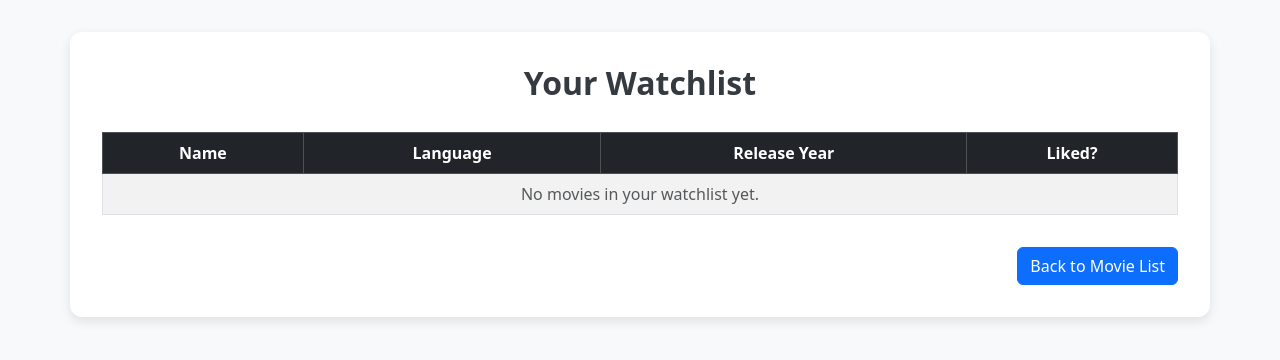
After one commit to abhi-v-10/movieProject, a Django app: page /watchlist/ in a window 1280 px wide. The commit adds this page. Shown: the top 360 px of the page. Run offline with Django 5.2, Linux system fonts and the light colour scheme; the visitor is signed in with stand-in values (Sample User, id 1); data that the repository does not hold is empty; parts of the project's set-up code (start-up, migrations or seed data) failed here and were passed over.

Commit message:
Added user specific features like watchlist

```diff
--- a/movieApp/models.py
+++ b/movieApp/models.py
@@ -15,6 +15,10 @@ class Production(models.Model):
 class OtherLanguages(models.Model):
     other_language = models.CharField(max_length=100)
 
+class User(AbstractUser):
+    mobilenumber = models.CharField(null=True, max_length=15)
+    age = models.IntegerField(null=True)
+
 class Movies(models.Model):
     name = models.CharField(max_length = 250)
     language = models.CharField(max_length = 100)
@@ -27,9 +31,12 @@ class Movies(models.Model):
     movie_details = models.OneToOneField(MovieDetails, null=True, on_delete=models.CASCADE)
     production = models.ForeignKey(Production, null=True, on_delete=models.CASCADE)
     other_languages = models.ManyToManyField(OtherLanguages, blank=True)
+    liked_by = models.ManyToManyField(User, related_name="liked_movies", blank=True)
 
+class Watchlist(models.Model):
+    user = models.ForeignKey(User, on_delete=models.CASCADE, related_name="watchlist")
+    movie = models.ForeignKey(Movies, on_delete=models.CASCADE)
+    added_at = models.DateTimeField(auto_now_add=True)
 
-
-class User(AbstractUser):
-    mobilenumber = models.CharField(null=True, max_length=15)
-    age = models.IntegerField(null=True)
+    class Meta:
+        unique_together = ['user', 'movie']
--- a/movieApp/templates/home.html
+++ b/movieApp/templates/home.html
@@ -45,7 +45,7 @@
                     <a href="{% url 'create_user' %}" class="btn btn-outline-info">Sign Up</a>
                 </p>
             {% else %}
-                <p class="text-muted mt-3">You are logged in as {{ user.username }}</p>
+                <p class="text-muted mt-3">You are logged in as {{ user.first_name }}</p>
             {% endif %}
         </div>
     </div>
--- a/movieApp/templates/relationships.html
+++ b/movieApp/templates/relationships.html
@@ -7,7 +7,7 @@
 </head>
 <body class="bg-light">
 <div class="container my-5">
-    <h2 class="mb-4 text-center">Add Movie Details, Production, and Languages</h2>
+    <h2 class="mb-4 text-center">Add Movie Details, Production</h2>
     <form method="post" class="p-4 bg-white shadow rounded">
         {% csrf_token %}
 
--- /dev/null
+++ b/movieApp/templates/watchlist.html
@@ -0,0 +1,75 @@
+<!DOCTYPE html>
+<html lang="en">
+<head>
+  <meta charset="UTF-8" />
+  <title>Your Watchlist</title>
+  <meta name="viewport" content="width=device-width, initial-scale=1.0"/>
+  <link href="https://cdn.jsdelivr.net/npm/bootstrap@5.3.6/dist/css/bootstrap.min.css" rel="stylesheet">
+  <style>
+    body {
+      background-color: #f8f9fa;
+      padding: 2rem;
+    }
+    h2 {
+      text-align: center;
+      margin-bottom: 30px;
+      font-weight: 600;
+      color: #343a40;
+    }
+    .table thead th {
+      vertical-align: middle;
+      text-align: center;
+    }
+    .table td {
+      text-align: center;
+      vertical-align: middle;
+    }
+    .watchlist-container {
+      background: white;
+      border-radius: 12px;
+      padding: 2rem;
+      box-shadow: 0 4px 12px rgba(0, 0, 0, 0.1);
+    }
+  </style>
+</head>
+<body>
+  <div class="container watchlist-container">
+    <h2>Your Watchlist</h2>
+    <div class="table-responsive">
+      <table class="table table-bordered table-hover table-striped align-middle">
+        <thead class="table-dark">
+          <tr>
+            <th>Name</th>
+            <th>Language</th>
+            <th>Release Year</th>
+            <th>Liked?</th>
+          </tr>
+        </thead>
+        <tbody>
+          {% for item in watchlist_items %}
+          <tr>
+            <td>{{ item.movie.name }}</td>
+            <td>{{ item.movie.language }}</td>
+            <td>{{ item.movie.rel_year }}</td>
+            <td>
+              {% if user in item.movie.liked_by.all %}
+                <span class="text-success fw-bold">✅</span>
+              {% else %}
+                <span class="text-danger fw-bold">❌</span>
+              {% endif %}
+            </td>
+          </tr>
+          {% empty %}
+          <tr>
+            <td colspan="4" class="text-center text-muted">No movies in your watchlist yet.</td>
+          </tr>
+          {% endfor %}
+        </tbody>
+      </table>
+    </div>
+    <div class="text-end mt-3">
+      <a href="{% url 'get_movie' %}" class="btn btn-primary">Back to Movie List</a>
+    </div>
+  </div>
+</body>
+</html>
--- a/movieApp/urls.py
+++ b/movieApp/urls.py
@@ -17,10 +17,14 @@ urlpatterns = [
     path('update_movie/<int:id>', views.update_movie, name="update_movie"),
     path('delete_movie/<int:id>', views.delete_movie, name="delete_movie"),
     path('add_relations/', views.add_relations, name="add_relations"),
+    path('like/<int:movie_id>/', views.like_movie, name='like_movie'),
+    path('watchlist/', views.watchlist, name='watchlist'),
+
 
     path('create_user/', views.create_user, name="create_user"),
     path('login_user/', views.login_user, name="login_user"),
     path('logout_user/', views.logout_user, name='logout_user'),
+    path('edit_user/', views.edit_user, name='edit_user'),
     path('profile/', views.profile, name='profile'),
     path('add_user/', views.add_user, name='add_user'),
 
--- a/movieApp/views.py
+++ b/movieApp/views.py
@@ -15,7 +15,6 @@ from rest_framework_simplejwt.views import TokenObtainPairView
 from rest_framework_simplejwt.exceptions import InvalidToken, TokenError
 from rest_framework_simplejwt.tokens import RefreshToken
 from .forms import *
-# from django.contrib.auth.models import User
 
 
 class CustomPairView(TokenObtainPairView):
@@ -25,7 +24,8 @@ class CustomPairView(TokenObtainPairView):
 def home(request):
     return render(request, 'home.html')
 
-@permission_classes([IsAuthenticated])
+# @permission_classes([IsAuthenticated])
+@login_required
 def post_movie(request):
     if request.method == "POST":
         serializer = MovieSerializer(data=request.POST)
@@ -122,6 +122,7 @@ def create_user(request):
         data = {
             "username": request.POST.get("username", ""),
             "password": request.POST.get("password", ""),
+            "email": request.POST.get("email", ""),
             "mobilenumber": request.POST.get("mobilenumber", ""),
             "age": request.POST.get("age", "")
         }
@@ -166,6 +167,25 @@ def profile(request):
     return render(request, 'profile.html', {'user': request.user})
 
 @permission_classes([IsAuthenticated])
+def edit_user(request):
+    user = request.user
+
+    if request.method == 'POST':
+        mobilenumber = request.POST.get('mobilenumber', '')
+        age = request.POST.get('age', '')
+
+        user.mobilenumber = mobilenumber
+        user.age = age
+        user.save()
+
+        return redirect('profile')
+
+    return render(request, 'edit_user.html', {
+        'mobilenumber': user.mobilenumber or '',
+        'age': user.age or '',
+    })
+
+@permission_classes([IsAuthenticated])
 def add_relations(request):
     if request.method == "POST":
         budget = request.POST.get('budget')
@@ -181,6 +201,35 @@ def add_relations(request):
             Production.objects.create(name=production_name)
         return redirect('get_movie')
     return render(request, 'relationships.html')
+
+@login_required
+def like_movie(request, movie_id):
+    try:
+        movie = Movies.objects.get(id=movie_id)
+
+        if request.user in movie.liked_by.all():
+            # ❌ Unlike
+            movie.liked_by.remove(request.user)
+
+            # ❌ Also remove from watchlist
+            Watchlist.objects.filter(user=request.user, movie=movie).delete()
+        else:
+            # ✅ Like
+            movie.liked_by.add(request.user)
+
+            # ✅ Add to watchlist if not already
+            Watchlist.objects.get_or_create(user=request.user, movie=movie)
+
+        return redirect('get_movie')
+
+    except Movies.DoesNotExist:
+        return HttpResponse("Movie not found", status=404)
+        return HttpResponse("Movie not found", status=404)
+
+@login_required
+def watchlist(request):
+    watchlist_items = Watchlist.objects.filter(user=request.user)
+    return render(request, 'watchlist.html', {'watchlist_items': watchlist_items})
 
 # ModelForm Views
 def add_user(request):
--- a/movieProject/urls.py
+++ b/movieProject/urls.py
@@ -21,5 +21,7 @@ from django.urls import path, include
 urlpatterns = [
     path('admin/', admin.site.urls),
     path('', include('movieApp.urls')),
+    path('auth/', include('social_django.urls', namespace='social')),
+
 
 ]
```
Also changed, not shown: movieApp/templates/create_user.html (+13 -6 lines), movieApp/templates/edit_user.html (added, +24 -0 lines), movieApp/templates/get_movies.html (+12 -0 lines), movieApp/templates/login_user.html (+14 -3 lines), movieApp/templates/profile.html (+6 -1 lines), movieProject/settings.py (+26 -3 lines), movieApp/migrations/0008_movies_liked_by_watchlist.py (added).
